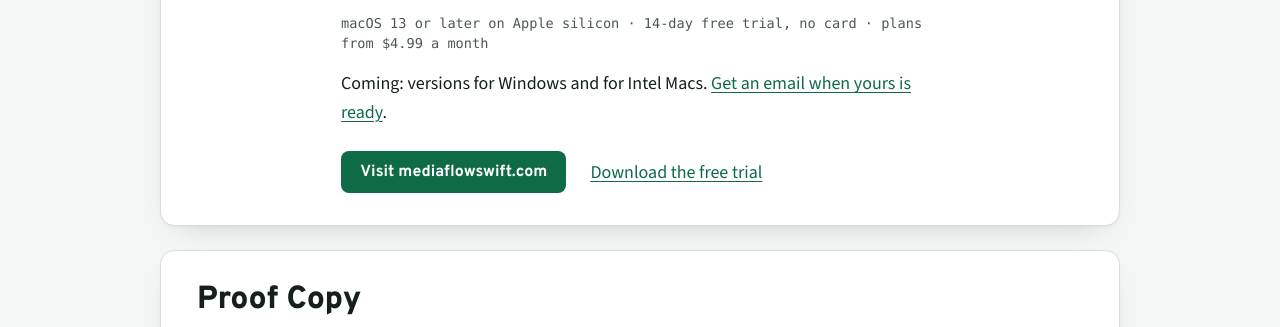
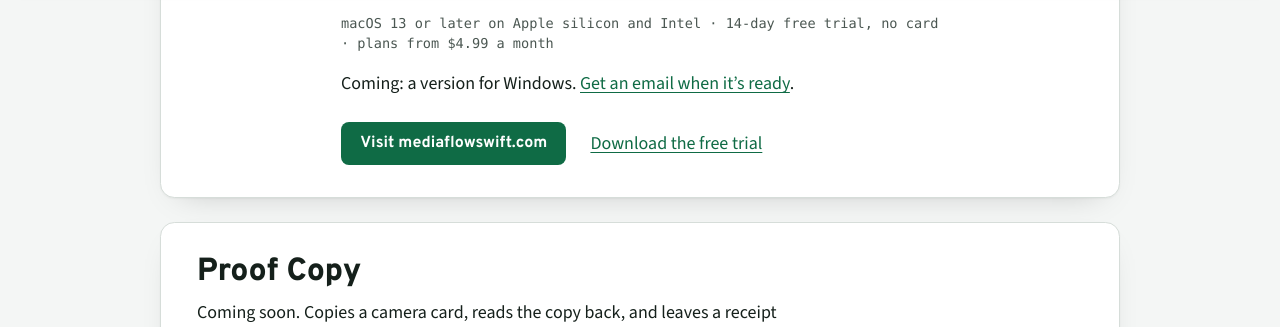
Before and after one commit to longroadsoftware/longroadsoftware.com, a plain HTML site: page index.html in a window 1280 px wide. Shown: the part 814-1141 px from the top of the page. Drawn offline with nearby package versions, Linux system fonts and the light colour scheme; a web font is replaced by a local one.

Commit message:
LON-509: MediaFlowSwift runs on Apple silicon and Intel Macs (1.12 is live)
Co-Authored-By: Claude Opus 5.5 <noreply@anthropic.com>

```diff
--- a/index.html
+++ b/index.html
@@ -25,7 +25,7 @@
 {"@context":"https://schema.org","@graph":[
 {"@type":"Organization","@id":"https://longroadsoftware.com/#org","name":"Long Road Software LLC","alternateName":"Long Road Software","url":"https://longroadsoftware.com/","logo":"https://longroadsoftware.com/images/logo.png","email":"support@mediaflowswift.com","foundingDate":"2026","address":{"@type":"PostalAddress","addressRegion":"TN","addressCountry":"US"},"sameAs":["https://mediaflowswift.com/"]},
 {"@type":"WebSite","@id":"https://longroadsoftware.com/#site","name":"Long Road Software","url":"https://longroadsoftware.com/","publisher":{"@id":"https://longroadsoftware.com/#org"}},
-{"@type":"SoftwareApplication","name":"MediaFlowSwift","url":"https://mediaflowswift.com/","downloadUrl":"https://mediaflowswift.com/download.html","applicationCategory":"MultimediaApplication","operatingSystem":"macOS 13 or later (Apple silicon)","publisher":{"@id":"https://longroadsoftware.com/#org"},"offers":[{"@type":"Offer","name":"Studio (monthly)","price":"4.99","priceCurrency":"USD"},{"@type":"Offer","name":"Studio Pro (monthly)","price":"9.99","priceCurrency":"USD"}]},
+{"@type":"SoftwareApplication","name":"MediaFlowSwift","url":"https://mediaflowswift.com/","downloadUrl":"https://mediaflowswift.com/download.html","applicationCategory":"MultimediaApplication","operatingSystem":"macOS 13 or later (Apple silicon and Intel)","publisher":{"@id":"https://longroadsoftware.com/#org"},"offers":[{"@type":"Offer","name":"Studio (monthly)","price":"4.99","priceCurrency":"USD"},{"@type":"Offer","name":"Studio Pro (monthly)","price":"9.99","priceCurrency":"USD"}]},
 {"@type":"SoftwareApplication","name":"Proof Copy","url":"https://longroadsoftware.com/proof-copy/","applicationCategory":"UtilitiesApplication","operatingSystem":"macOS 14 or later (Apple silicon)","publisher":{"@id":"https://longroadsoftware.com/#org"},"softwareHelp":"https://longroadsoftware.com/proof-copy/proof-copy-manual.pdf"},
 {"@type":"SoftwareApplication","name":"Claude Usage Meter","url":"https://longroadsoftware.com/claude-usage-meter/","applicationCategory":"UtilitiesApplication","operatingSystem":"macOS 14 or later","isAccessibleForFree":true,"offers":{"@type":"Offer","price":"0","priceCurrency":"USD"},"publisher":{"@id":"https://longroadsoftware.com/#org"}}
 ]}
@@ -72,8 +72,8 @@
       <div>
         <h3><a href="https://mediaflowswift.com/?utm_source=longroadsoftware&utm_medium=referral&utm_campaign=home&utm_content=title">MediaFlowSwift</a></h3>
         <p>A footage manager for the Mac. Import from cards and phones, review and sort, organize into folders ready for editing, free up space only once each copy is proved, archive to numbered drives, and publish to YouTube.</p>
-        <p class="facts">macOS 13 or later on Apple silicon &middot; 14-day free trial, no card &middot; plans from $4.99 a month</p>
-        <p>Coming: versions for Windows and for Intel Macs. <a href="https://mediaflowswift.com/?utm_source=longroadsoftware&utm_medium=referral&utm_campaign=home&utm_content=coming#coming">Get an email when yours is ready</a>.</p>
+        <p class="facts">macOS 13 or later on Apple silicon and Intel &middot; 14-day free trial, no card &middot; plans from $4.99 a month</p>
+        <p>Coming: a version for Windows. <a href="https://mediaflowswift.com/?utm_source=longroadsoftware&utm_medium=referral&utm_campaign=home&utm_content=coming#coming">Get an email when it&rsquo;s ready</a>.</p>
         <div class="actions">
           <a class="button" href="https://mediaflowswift.com/?utm_source=longroadsoftware&utm_medium=referral&utm_campaign=home&utm_content=visit">Visit mediaflowswift.com</a>
           <a href="https://mediaflowswift.com/download.html?utm_source=longroadsoftware&utm_medium=referral&utm_campaign=home&utm_content=download">Download the free trial</a>
```
Also changed, not shown: llms.txt.
